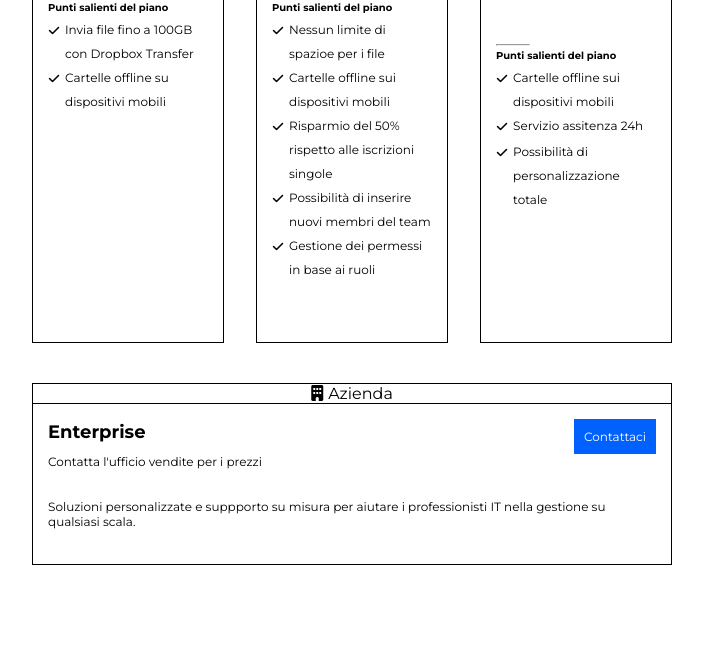
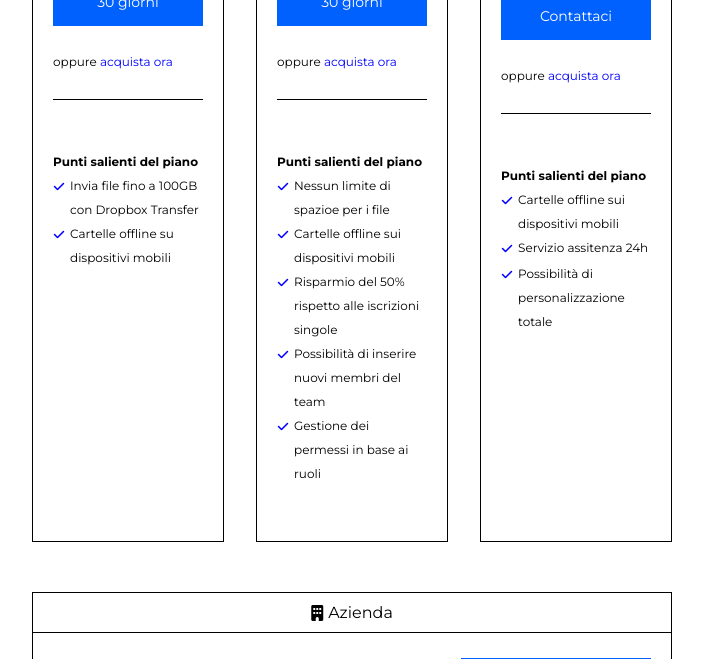
Before and after one commit to albertoBarl/htmlcss-dropbox, a plain HTML site: page index.html in a window 1280 px wide. Shown: the part 1830-2489 px from the top of the page, without its empty margins (288-991 px from the left). Drawn offline with Linux system fonts and the light colour scheme.

Commit message:
.row1,2,3,4 fixed

```diff
--- a/css/style.css
+++ b/css/style.css
@@ -110,6 +110,14 @@
     height: auto;
 }
 
+.trial-button{
+    background-color: #0061fe;
+    color: white;
+    padding: 10px;
+    text-align: center;
+    font-size: 14px;
+}
+
 
 
 /* planes */
@@ -118,28 +126,30 @@
     margin: 0 auto;
     display: flex;
     flex-direction: column;
+    margin-top: 150px;
 }
 
 /* row 1 */
 .row-1{
-    padding-top: 150px;
-    padding-bottom: 50px;
+    margin-bottom: 50px;
     font-size: x-large;
 }
 
 /* row 2 */
 .row-2{
-    padding-bottom: 30px;
+    margin-bottom: 30px;
 }
 
 .row-2 label{
     margin-right: 25px;
+    font-size: 15px;
 }
 
 /* row 3     */
 .row-3{
     display: flex;
     justify-content: space-between;
+    margin-bottom: 50px;
 }
 
 .col-row3{
@@ -147,9 +157,7 @@
     border: 1px solid black;
     display: flex;
     flex-direction: column;
-    justify-content: flex-start;
     line-height: 2;
-    padding-bottom: 50px;
 }
 
 .user-type{
@@ -157,16 +165,38 @@
     display: flex;
     justify-content: center;
     align-items: center;
-    padding: 0px 0px;
+    padding: 10px 0px;
 }
 
 .pack-infos{
-    padding: 10px 15px;
+    padding: 30px 20px;
     font-size: 12px;
 }
 
-.col-row3 .pack-infos div{
-    min-height: 150px;
+.col-row3 .pack-infos div:nth-child(2){
+    margin-top: 50px;
+    min-height: 200px;
+}
+
+.col-row3 .pack-infos div:nth-child(3){
+    display: flex;
+    flex-direction: column;
+    margin-top: 50px;
+    min-height: 100px;
+}
+
+.col-row3 .pack-infos div:nth-child(3) span{
+    padding-bottom: 25px;
+    border-bottom: 1px solid black;
+}
+
+.col-row3 .pack-infos div:nth-child(4){
+    margin-top: 50px;
+    padding-bottom: 25px;
+}
+
+.col-row3 .pack-infos div:nth-child(3) a:last-child{
+    color: blue;
 }
 
 li{
@@ -183,38 +213,35 @@
     padding-right: 5px;
 }
 
-hr{
-    width: 34px;
-}
-
-.trial-button{
-    background-color: #0061fe;
-    color: white;
-    padding: 10px;
+.fa-check{
+    color: blue;
 }
 
 /* row 4 */
 .row-4{
     border: 1px solid black;
-    margin-top: 40px;
-    margin-bottom: 100px;
-    position: relative;
+    margin-bottom: 150px;
 }
 
-.row-4 .pack-infos div div{
+.row-4 .pack-infos{
     display: flex;
-    flex-direction: column;
+    justify-content: space-between;
+    align-items: flex-start;
     line-height: 2;
 }
 
-.row-4 .pack-infos div a{
-    position: absolute;
-    right: 15px;
-    top: 35px
+.row-4 .pack-infos div:first-child{
+    display: flex;
+    flex-direction: column;
+    width: 67%;
 }
 
-.row-4 .pack-infos div:last-child{
-    padding: 25px 0px;
+.row-4 .pack-infos div:first-child h4{
+    margin-top: 10px;
+}
+
+.row-4 .pack-infos div:first-child p{
+    margin-top: 50px;
 }
 
 
--- a/index.html
+++ b/index.html
@@ -66,7 +66,7 @@
                     <div class="pack-infos">
                         <div>
                             <h2>Professional</h2>
-                            <p>&euro; 12,00</p>
+                            <p><strong>&euro; 12,00</strong></p>
                             <span>/mese</span>
                         </div>
                         <div>
@@ -80,9 +80,8 @@
                             <a class="trial-button" href="">Prova gratis per 30 giorni</a><br>
                             <span>oppure <a href="">acquista ora</a></span>
                         </div>
-                        <hr>
                         <div>
-                            <h5>Punti salienti del piano</h5>
+                            <h4>Punti salienti del piano</h4>
                             <ul>
                                 <li><i class="fa-sharp fa-solid fa-check"></i>Invia file fino a 100GB con Dropbox Transfer</li>
                                 <li><i class="fa-sharp fa-solid fa-check"></i>Cartelle offline su dispositivi mobili</li>
@@ -98,7 +97,7 @@
                     <div class="pack-infos">
                         <div>
                             <h2>Advanced</h2>
-                            <p>&euro; 18,00</p>
+                            <p><strong>&euro; 18,00</strong></p>
                             <span>/utente/mese</span>
                         </div>
                         <div>
@@ -112,9 +111,8 @@
                             <a class="trial-button" href="">Prova gratis per 30 giorni</a><br>
                             <span>oppure <a href="">acquista ora</a></span>
                         </div>
-                        <hr>
                         <div>
-                            <h5>Punti salienti del piano</h5>
+                            <h4>Punti salienti del piano</h4>
                             <ul>
                                 <li><i class="fa-sharp fa-solid fa-check"></i>Nessun limite di spazioe per i file</li>
                                 <li><i class="fa-sharp fa-solid fa-check"></i>Cartelle offline sui dispositivi mobili</li>
@@ -134,7 +132,7 @@
                     <div class="pack-infos">
                         <div>
                             <h2>Enterprise</h2>
-                            <p>Contattaci</p>
+                            <p><strong>Contattaci</strong><p>
                             <span>-</span>
                         </div>
                         <div>
@@ -148,9 +146,8 @@
                             <a class="trial-button" href="">Contattaci</a><br>
                             <span>oppure <a href="">acquista ora</a></span>
                         </div>
-                        <hr>
                         <div>
-                            <h5>Punti salienti del piano</h5>
+                            <h4>Punti salienti del piano</h4>
                             <ul>
                                 <li><i class="fa-sharp fa-solid fa-check"></i>Cartelle offline sui dispositivi mobili</li>
                                 <li><i class="fa-sharp fa-solid fa-check"></i>Servizio assitenza 24h</li>
@@ -169,13 +166,13 @@
                 </div>
                 <div class="pack-infos">
                     <div>
-                        <div>
-                            <h2>Enterprise</h2>
-                            <p>Contatta l'ufficio vendite per i prezzi</p>
-                        </div>
-                        <a class="trial-button" href="">Contattaci</a>
+                        <h2>Enterprise</h2>
+                        <h4>Contatta l'ufficio vendite per i prezzi</h4>
+                        <p>Soluzioni personalizzate e suppporto su misura per aiutare i professionisti IT nella gestione su qualsiasi scala.</p>
                     </div>
-                    <div>Soluzioni personalizzate e suppporto su misura per aiutare i professionisti IT nella gestione su qualsiasi scala.</div>
+                    <div>
+                        <a class="trial-button" href="">Contatta l'ufficio vendite</a>
+                    </div>
                 </div>
             </div>
         </section>
```
